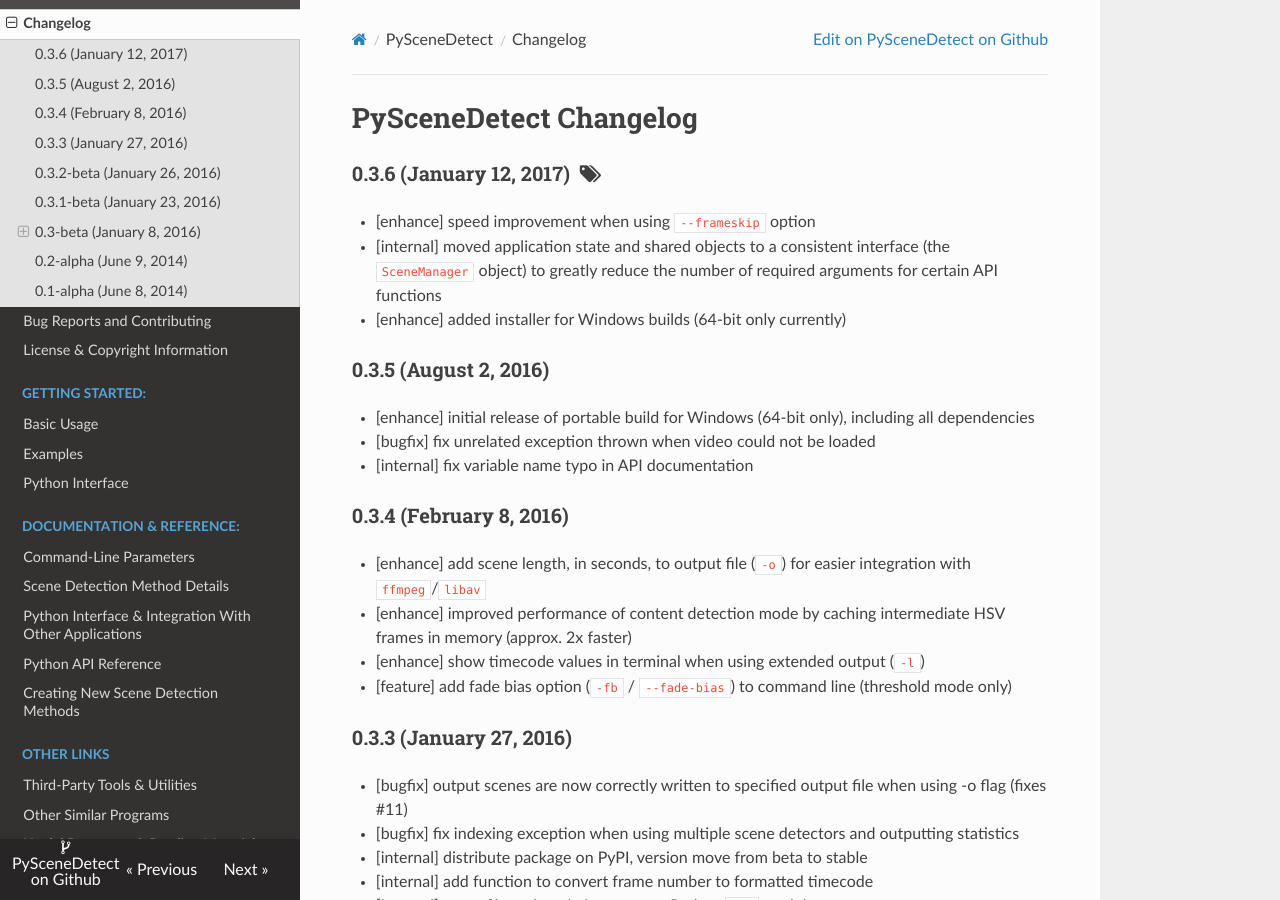
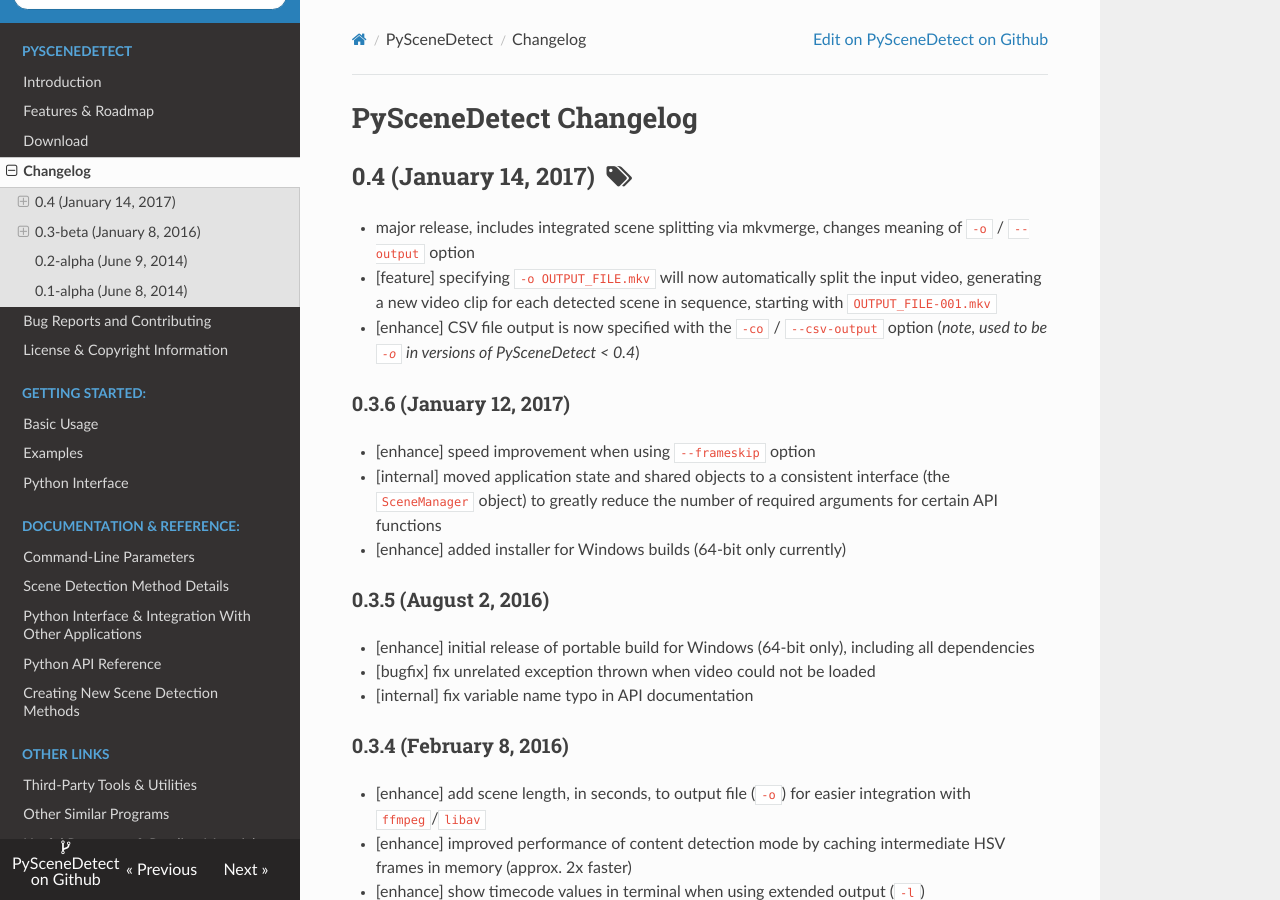
Before and after one commit to vovamushak/PySceneDetect, an MkDocs documentation site: the page built from docs/changelog.md, in a window 1280 px wide and 900 px high. Built offline with MkDocs 1.6.1, drawn with Linux system fonts in a browser that asks for light colours; nearby versions of some CDN libraries; old or Windows-style settings are respelled for this version of MkDocs.

Commit message:
Prepare documentation for v0.4 release.

```diff
--- a/docs/changelog.md
+++ b/docs/changelog.md
@@ -2,7 +2,14 @@
 PySceneDetect Changelog
 ==========================================================
 
-### 0.3.6 (January 12, 2017) &nbsp;<span class="fa fa-tags"></span>
+## 0.4 (January 14, 2017) &nbsp;<span class="fa fa-tags"></span>
+
+ * major release, includes integrated scene splitting via mkvmerge, changes meaning of `-o` / `--output` option
+ * [feature] specifying `-o OUTPUT_FILE.mkv` will now automatically split the input video, generating a new video clip for each detected scene in sequence, starting with `OUTPUT_FILE-001.mkv`
+ * [enhance] CSV file output is now specified with the `-co` / `--csv-output` option (*note, used to be `-o` in versions of PySceneDetect < 0.4*)
+
+
+### 0.3.6 (January 12, 2017)
 
  * [enhance]  speed improvement when using `--frameskip` option
  * [internal] moved application state and shared objects to a consistent interface (the `SceneManager` object) to greatly reduce the number of required arguments for certain API functions
--- a/docs/download.md
+++ b/docs/download.md
@@ -14,15 +14,15 @@ PySceneDetect is completely free software, and can be downloaded from the links
 <a href="https://github.com/Breakthrough/PySceneDetect/releases/download/v0.3.6/PySceneDetect-0.3.6-win64.msi" class="btn btn-success" style="margin-bottom:8px;" role="button"><span class="fa fa-download"></span>&nbsp; <b>Installer</b>&nbsp;&nbsp;(recommended)</a> &nbsp;&nbsp;&nbsp;&nbsp; <a href="https://github.com/Breakthrough/PySceneDetect/releases/download/v0.3.6/PySceneDetect-0.3.6-win64-portable.zip" class="btn btn-success" style="margin-bottom:8px;" role="button"><span class="fa fa-download"></span>&nbsp; <b>Portable</b>&nbsp;&nbsp;.zip</a> &nbsp;&nbsp;&nbsp;&nbsp; <a href="../examples/usage/" class="btn btn-danger" style="margin-bottom:8px;" role="button"><span class="fa fa-book"></span>&nbsp; <b>Getting Started</b></a>
 </div>
 
-The Windows distribution of PySceneDetect is bundled with all required dependencies.  After installation, you can call PySceneDetect from any terminal/command prompt by typing `scenedetect`.  Open a new command prompt (`cmd.exe`) and try running `scenedetect --version` to verify that everything was installed correctly.  If using the portable distribution, you need to run the command from the location of the extracted files.
+The Windows distribution of PySceneDetect is bundled with all required dependencies.  After installation, you can call PySceneDetect from any terminal/command prompt by typing `scenedetect`.  Open a new command prompt (`cmd.exe`) and try running `scenedetect --version` to verify that everything was installed correctly.  If using the portable distribution, you need to run the command from the location of the extracted files, where the `scenedetect.exe` executable is.
 
 
 ### Source (All Platforms, Requires Python) &nbsp; <span class="wy-text-neutral"><span class="fa fa-windows"></span> &nbsp; <span class="fa fa-linux"></span> &nbsp; <span class="fa fa-apple"></span></span></h3>
 
 <div class="important">
-<h3 class="wy-text-neutral"><span class="fa fa-forward wy-text-info"></span> Latest Release: <b class="wy-text-neutral">v0.3.6</b></h3>
-<h4 class="wy-text-neutral"><span class="fa fa-calendar wy-text-info"></span>&nbsp; Release Date:&nbsp; <b>January 12, 2017</b></h4>
-<a href="https://github.com/Breakthrough/PySceneDetect/archive/v0.3.6.zip" class="btn btn-info" style="margin-bottom:8px;" role="button"><span class="fa fa-download"></span>&nbsp; <b>Source</b>&nbsp;&nbsp;.zip</a> &nbsp;&nbsp;&nbsp;&nbsp; <a href="https://github.com/Breakthrough/PySceneDetect/archive/v0.3.6.tar.gz" class="btn btn-info" style="margin-bottom:8px;" role="button"><span class="fa fa-download"></span>&nbsp; <b>Source</b>&nbsp;&nbsp;.tar.gz</a> &nbsp;&nbsp;&nbsp;&nbsp; <a href="#installation" class="btn btn-warning" style="margin-bottom:8px;" role="button"><span class="fa fa-gear"></span>&nbsp; <b>Installation</b></a> &nbsp;&nbsp;&nbsp;&nbsp; <a href="../examples/usage/" class="btn btn-danger" style="margin-bottom:8px;" role="button"><span class="fa fa-book"></span>&nbsp; <b>Getting Started</b></a>
+<h3 class="wy-text-neutral"><span class="fa fa-forward wy-text-info"></span> Latest Release: <b class="wy-text-neutral">v0.4</b></h3>
+<h4 class="wy-text-neutral"><span class="fa fa-calendar wy-text-info"></span>&nbsp; Release Date:&nbsp; <b>January 14, 2017</b></h4>
+<a href="https://github.com/Breakthrough/PySceneDetect/archive/v0.4.zip" class="btn btn-info" style="margin-bottom:8px;" role="button"><span class="fa fa-download"></span>&nbsp; <b>Source</b>&nbsp;&nbsp;.zip</a> &nbsp;&nbsp;&nbsp;&nbsp; <a href="https://github.com/Breakthrough/PySceneDetect/archive/v0.4.tar.gz" class="btn btn-info" style="margin-bottom:8px;" role="button"><span class="fa fa-download"></span>&nbsp; <b>Source</b>&nbsp;&nbsp;.tar.gz</a> &nbsp;&nbsp;&nbsp;&nbsp; <a href="#installation" class="btn btn-warning" style="margin-bottom:8px;" role="button"><span class="fa fa-gear"></span>&nbsp; <b>Installation</b></a> &nbsp;&nbsp;&nbsp;&nbsp; <a href="../examples/usage/" class="btn btn-danger" style="margin-bottom:8px;" role="button"><span class="fa fa-book"></span>&nbsp; <b>Getting Started</b></a>
 </div>
 
 Once you've downloaded the source archive, extract it to a location of your choice, and make sure you have the appropriate [system requirements](#installing-dependencies) installed before continuing.  PySceneDetect can be installed by running the following command in the location of the extracted files:
```
Also changed, not shown: docs/index.md (+1 -1 lines).
